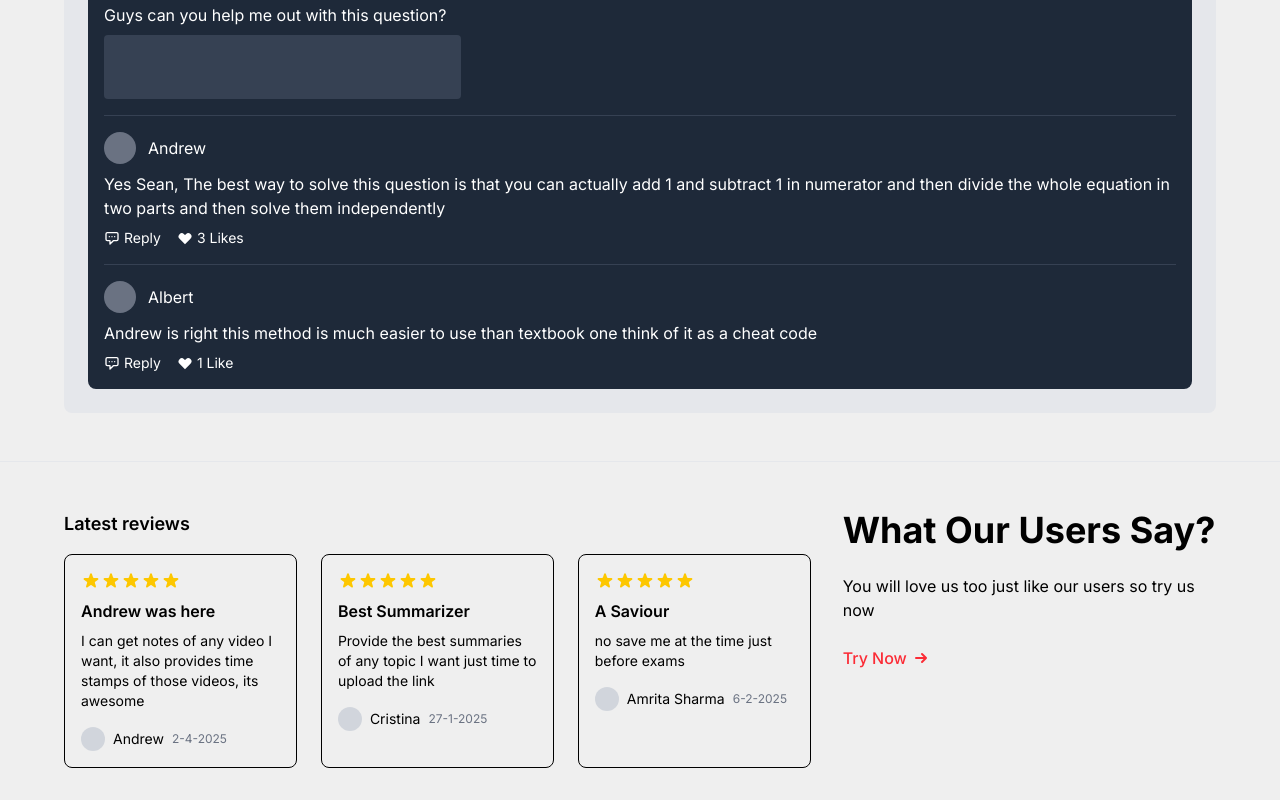
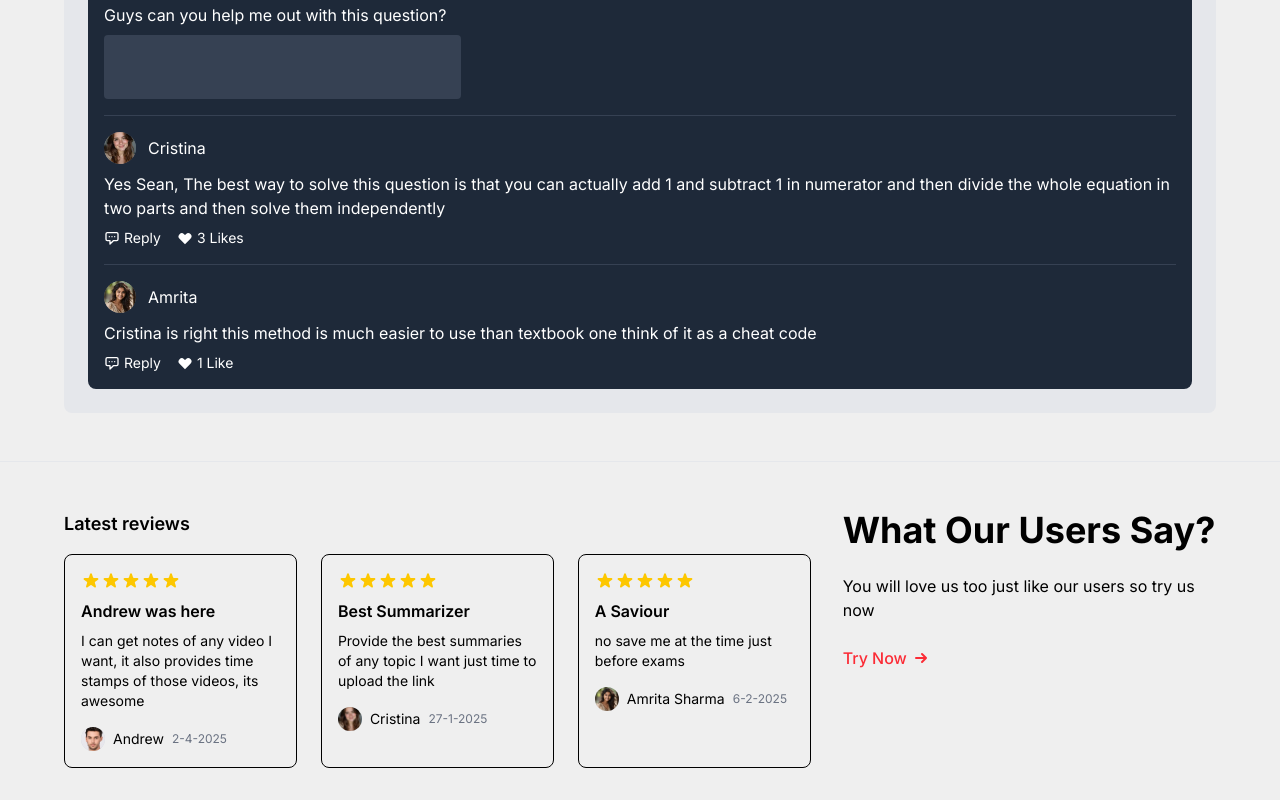
Before and after one commit to lasikarathore/WitScribe, a React (Vite) app: page / in a window 1280 px wide. Shown: the part 1880-2680 px from the top of the page. Built offline with nearby package versions, Linux system fonts and the light colour scheme.

Commit message:
Update Landing.jsx

```diff
--- a/src/Pages/Landing.jsx
+++ b/src/Pages/Landing.jsx
@@ -2,6 +2,9 @@ import { Link } from "react-router-dom";
 import shraddhadi from '../assets/websocket.webp'
 import quizzy from '../assets/quiz.webp'
 import leadery from '../assets/leaderboard.webp'
+import person1 from '../assets/photoooo.webp'
+import person2 from '../assets/photoooooooo (1).webp'
+import person3 from '../assets/hooooo.webp'
 import AOS from 'aos';
 import 'aos/dist/aos.css'; // You can also use <link> for styles
 // ..
@@ -82,7 +85,7 @@ export default function LandingPage() {
 
       {/* Community Section */}
       <div data-aos="fade-up" data-aos-anchor-placement="top-bottom" data-aos-easing="ease-in-out" data-aos-delay="400">
-      <section className="py-12 px-4 border-t border-gray-200">
+      <section className="py-12 px-5 border-t border-gray-200">
         <div className="max-w-6xl mx-auto">
           <h3 className="text-xl font-semibold text-center mb-8">Explore Our Community Of Students</h3>
 
@@ -91,18 +94,24 @@ export default function LandingPage() {
               {/* First comment */}
               <div className="pb-4 border-b border-gray-700">
                 <div className="flex items-center gap-3 mb-2">
-                  <div className="w-8 h-8 bg-gray-500 rounded-full"></div>
+                  <div className="w-8 h-8 bg-gray-500 rounded-full">
+                  <img src={person3} className="w-full h-full object-cover rounded-full"></img>
+                  </div>
                   <div>Sean</div>
                 </div>
                 <p>Guys can you help me out with this question?</p>
-                <div className="mt-2 bg-gray-700 h-16 w-1/3 rounded"></div>
+                <div className="mt-2 bg-gray-700 h-16 w-1/3 rounded">
+
+                </div>
               </div>
 
               {/* Second comment */}
               <div className="py-4 border-b border-gray-700">
                 <div className="flex items-center gap-3 mb-2">
-                  <div className="w-8 h-8 bg-gray-500 rounded-full"></div>
-                  <div>Andrew</div>
+                  <div className="w-8 h-8 bg-gray-500 rounded-full">
+                  <img src={person1} className="w-full h-full object-cover rounded-full"></img>
+                  </div>
+                  <div>Cristina</div>
                 </div>
                 <p className="mb-2">Yes Sean, The best way to solve this question is that you can actually add 1 and subtract 1 in numerator and then divide the whole equation in two parts and then solve them independently</p>
                 <div className="flex items-center gap-4">
@@ -124,10 +133,12 @@ export default function LandingPage() {
               {/* Third comment */}
               <div className="pt-4">
                 <div className="flex items-center gap-3 mb-2">
-                  <div className="w-8 h-8 bg-gray-500 rounded-full"></div>
-                  <div>Albert</div>
+                  <div className="w-8 h-8 bg-gray-500 rounded-full">
+                  <img src={person2} className="w-full h-full object-cover rounded-full"></img>
+                  </div>
+                  <div>Amrita</div>
                 </div>
-                <p className="mb-2">Andrew is right this method is much easier to use than textbook one think of it as a cheat code</p>
+                <p className="mb-2">Cristina is right this method is much easier to use than textbook one think of it as a cheat code</p>
                 <div className="flex items-center gap-4">
                   <button className="flex items-center gap-1 text-sm">
                     <svg xmlns="http://www.w3.org/2000/svg" className="h-4 w-4" fill="none" viewBox="0 0 24 24" stroke="currentColor">
@@ -169,7 +180,9 @@ export default function LandingPage() {
                   <h4 className="font-semibold mb-2">Andrew was here</h4>
                   <p className="text-sm mb-4">I can get notes of any video I want, it also provides time stamps of those videos, its awesome</p>
                   <div className="flex items-center gap-2">
-                    <div className="w-6 h-6 bg-gray-300 rounded-full"></div>
+                    <div className="w-6 h-6 bg-gray-300 rounded-full">
+                    <img src={person3} className="w-full h-full object-cover rounded-full"></img>
+                    </div>
                     <span className="text-sm">Andrew</span>
                     <span className="text-xs text-gray-500">2-4-2025</span>
                   </div>
@@ -187,7 +200,9 @@ export default function LandingPage() {
                   <h4 className="font-semibold mb-2">Best Summarizer</h4>
                   <p className="text-sm mb-4">Provide the best summaries of any topic I want just time to upload the link</p>
                   <div className="flex items-center gap-2">
-                    <div className="w-6 h-6 bg-gray-300 rounded-full"></div>
+                    <div className="w-6 h-6 bg-gray-300 rounded-full">
+                    <img src={person1} className="w-full h-full object-cover rounded-full" ></img>
+                    </div>
                     <span className="text-sm">Cristina</span>
                     <span className="text-xs text-gray-500">27-1-2025</span>
                   </div>
@@ -205,7 +220,9 @@ export default function LandingPage() {
                   <h4 className="font-semibold mb-2">A Saviour</h4>
                   <p className="text-sm mb-4">no save me at the time just before exams</p>
                   <div className="flex items-center gap-2">
-                    <div className="w-6 h-6 bg-gray-300 rounded-full"></div>
+                    <div className="w-6 h-6 bg-gray-300 rounded-full">
+                    <img src={person2} className="w-full h-full object-cover rounded-full"></img>
+                    </div>
                     <span className="text-sm">Amrita Sharma</span>
                     <span className="text-xs text-gray-500">6-2-2025</span>
                   </div>
```
